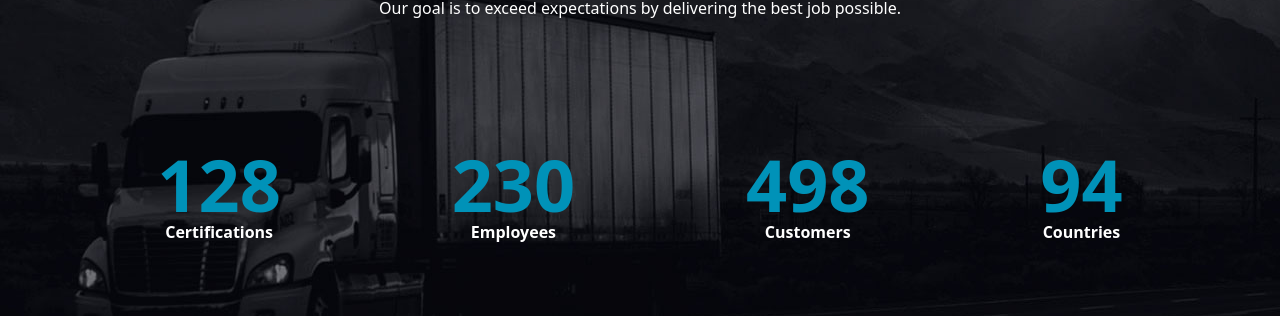
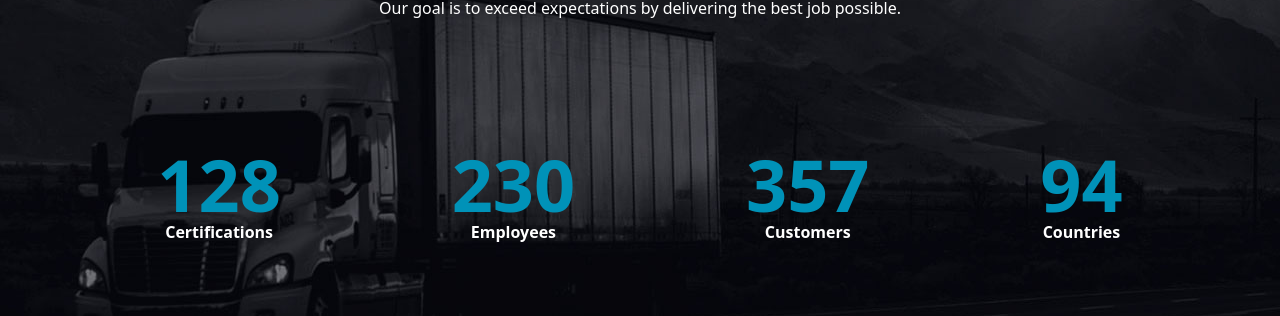
Before and after one commit to RykerWilder/logistic-site, a Vue app: page / in a window 1280 px wide. Shown: the part 2091-2407 px from the top of the page. Built offline with nearby package versions, Linux system fonts and the light colour scheme.

Commit message:
delete: debug in mounted() WhatAreWeDoing

```diff
--- a/src/components/WhatAreWeDoing.vue
+++ b/src/components/WhatAreWeDoing.vue
@@ -5,7 +5,7 @@ export default {
             stats: [
                 { target: 128, current: 0, label: 'Certifications' },
                 { target: 230, current: 0, label: 'Employees' },
-                { target: 517, current: 0, label: 'Customers' },
+                { target: 357, current: 0, label: 'Customers' },
                 { target: 94, current: 0, label: 'Countries' }
             ],
             hasStarted: false // Aggiungi un flag per controllare se il conteggio è già partito
@@ -29,12 +29,6 @@ export default {
     },
     mounted() {
         this.$nextTick(() => {
-            // Verifica che this.$refs.section esista
-            if (!this.$refs.section) {
-                console.error("Elemento non trovato: this.$refs.section");
-                return;
-            }
-
             // Crea un Intersection Observer
             const observer = new IntersectionObserver(
                 (entries) => {
@@ -47,7 +41,7 @@ export default {
                     });
                 },
                 {
-                    threshold: 0.5 // Avvia il conteggio quando il 50% della sezione è visibile
+                    threshold: 0.9 // Avvia il conteggio quando il 50% della sezione è visibile
                 }
             );
             // Osserva la sezione
```
